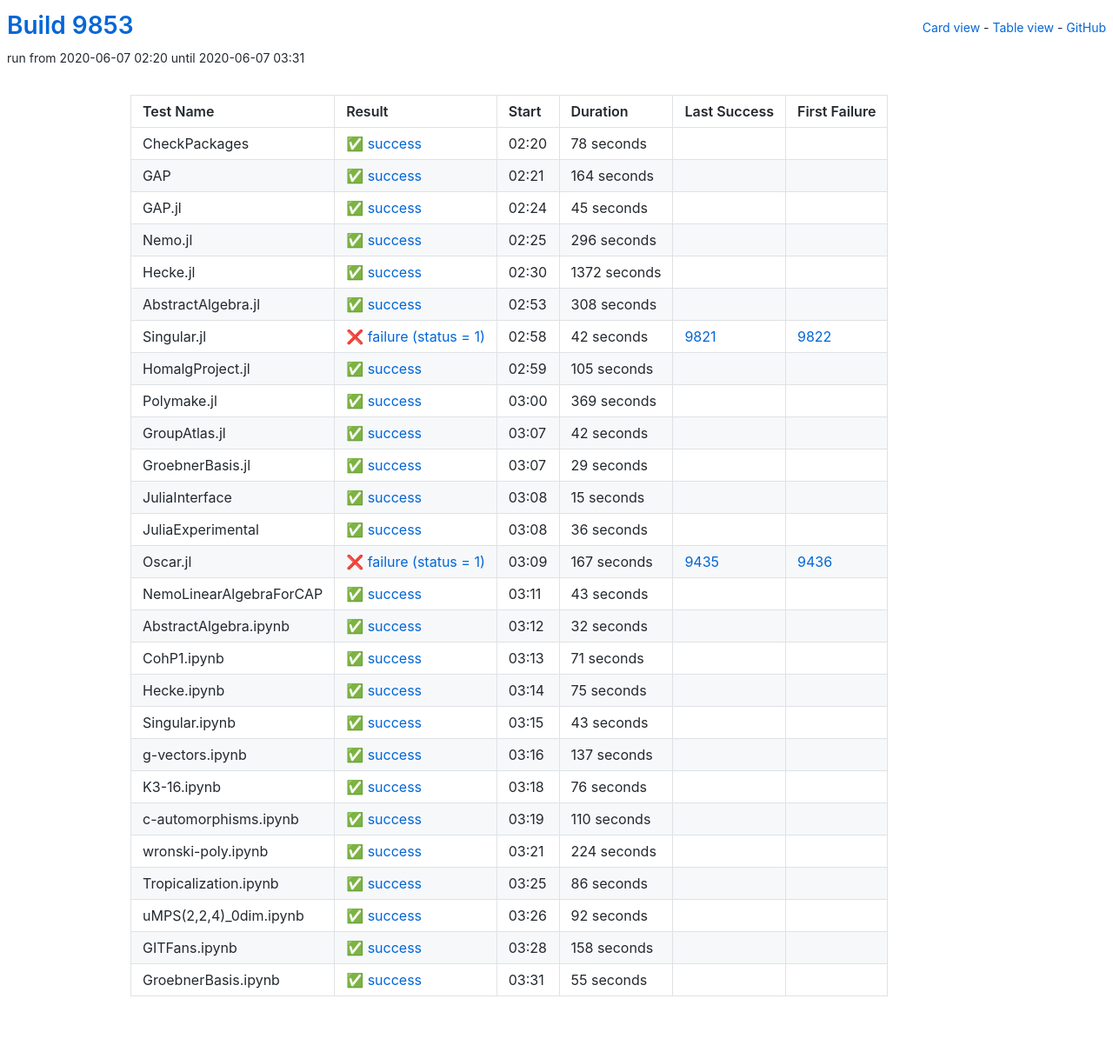
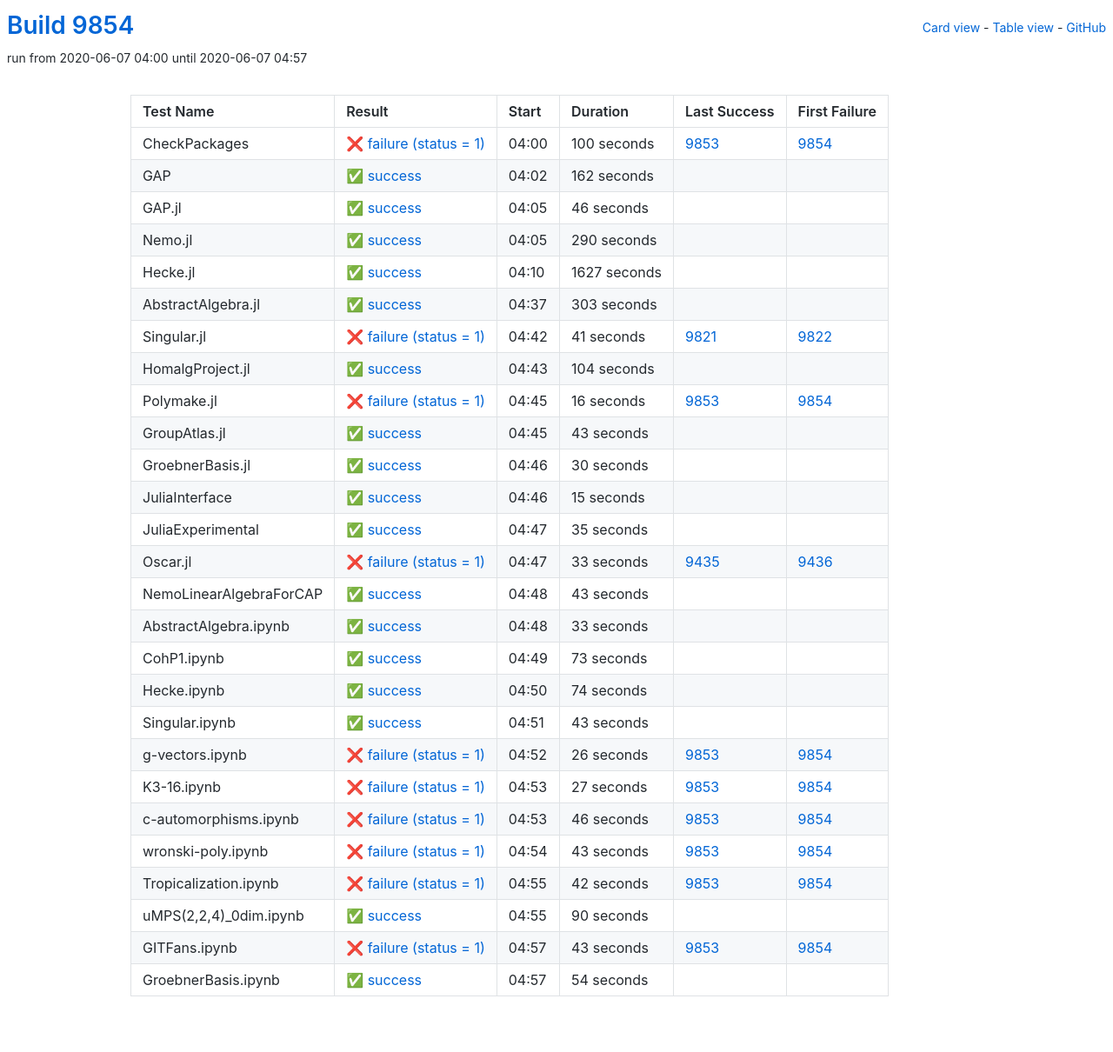
Before and after one commit to oscar-system/oscar-ci-status, a Jekyll site: the page built from table.html, in a window 1280 px wide. Shown: the whole page at 87% size. Built offline with Jekyll 4.4.1, drawn with Linux system fonts in a browser that asks for light colours.

Commit message:
Build 9854

```diff
--- a/_data/ci.yml
+++ b/_data/ci.yml
@@ -1,137 +1,137 @@
-build: 9853
-build_url: https://oscarci.mathematik.uni-kl.de/job/oscar/9853/
+build: 9854
+build_url: https://oscarci.mathematik.uni-kl.de/job/oscar/9854/
 job: oscar
 tests:
-- duration: 78
-  exitcode: 0
-  first_failure: false
-  first_failure_url: null
+- duration: 100
+  exitcode: 1
+  first_failure: 9854
+  first_failure_url: https://oscarci.mathematik.uni-kl.de/job/oscar/9854/
   id: checkpackages
-  last_success: false
-  last_success_url: null
-  log: https://oscarci.mathematik.uni-kl.de/job/oscar/9853/artifact/logs/build-9853/CheckPackages.log
+  last_success: 9853
+  last_success_url: https://oscarci.mathematik.uni-kl.de/job/oscar/9853/
+  log: https://oscarci.mathematik.uni-kl.de/job/oscar/9854/artifact/logs/build-9854/CheckPackages.log
   name: CheckPackages
-  start: 2020-06-07 02:20
-  status: success
-  success: true
-- duration: 164
+  start: 2020-06-07 04:00
+  status: failure
+  success: false
+- duration: 162
   exitcode: 0
   first_failure: false
   first_failure_url: null
   id: gap
   last_success: false
   last_success_url: null
-  log: https://oscarci.mathematik.uni-kl.de/job/oscar/9853/artifact/logs/build-9853/GAP.log
+  log: https://oscarci.mathematik.uni-kl.de/job/oscar/9854/artifact/logs/build-9854/GAP.log
   name: GAP
-  start: 2020-06-07 02:21
+  start: 2020-06-07 04:02
   status: success
   success: true
-- duration: 45
+- duration: 46
   exitcode: 0
   first_failure: false
   first_failure_url: null
   id: gap-jl
   last_success: false
   last_success_url: null
-  log: https://oscarci.mathematik.uni-kl.de/job/oscar/9853/artifact/logs/build-9853/GAP.jl.log
+  log: https://oscarci.mathematik.uni-kl.de/job/oscar/9854/artifact/logs/build-9854/GAP.jl.log
   name: GAP.jl
-  start: 2020-06-07 02:24
+  start: 2020-06-07 04:05
   status: success
   success: true
-- duration: 296
+- duration: 290
   exitcode: 0
   first_failure: false
   first_failure_url: null
   id: nemo-jl
   last_success: false
   last_success_url: null
-  log: https://oscarci.mathematik.uni-kl.de/job/oscar/9853/artifact/logs/build-9853/Nemo.jl.log
+  log: https://oscarci.mathematik.uni-kl.de/job/oscar/9854/artifact/logs/build-9854/Nemo.jl.log
   name: Nemo.jl
-  start: 2020-06-07 02:25
+  start: 2020-06-07 04:05
   status: success
   success: true
-- duration: 1372
+- duration: 1627
   exitcode: 0
   first_failure: false
   first_failure_url: null
   id: hecke-jl
   last_success: false
   last_success_url: null
-  log: https://oscarci.mathematik.uni-kl.de/job/oscar/9853/artifact/logs/build-9853/Hecke.jl.log
+  log: https://oscarci.mathematik.uni-kl.de/job/oscar/9854/artifact/logs/build-9854/Hecke.jl.log
   name: Hecke.jl
-  start: 2020-06-07 02:30
+  start: 2020-06-07 04:10
   status: success
   success: true
-- duration: 308
+- duration: 303
   exitcode: 0
   first_failure: false
   first_failure_url: null
   id: abstractalgebra-jl
   last_success: false
   last_success_url: null
-  log: https://oscarci.mathematik.uni-kl.de/job/oscar/9853/artifact/logs/build-9853/AbstractAlgebra.jl.log
+  log: https://oscarci.mathematik.uni-kl.de/job/oscar/9854/artifact/logs/build-9854/AbstractAlgebra.jl.log
   name: AbstractAlgebra.jl
-  start: 2020-06-07 02:53
+  start: 2020-06-07 04:37
   status: success
   success: true
-- duration: 42
+- duration: 41
   exitcode: 1
   first_failure: 9822
   first_failure_url: https://oscarci.mathematik.uni-kl.de/job/oscar/9822/
   id: singular-jl
   last_success: 9821
   last_success_url: https://oscarci.mathematik.uni-kl.de/job/oscar/9821/
-  log: https://oscarci.mathematik.uni-kl.de/job/oscar/9853/artifact/logs/build-9853/Singular.jl.log
+  log: https://oscarci.mathematik.uni-kl.de/job/oscar/9854/artifact/logs/build-9854/Singular.jl.log
   name: Singular.jl
-  start: 2020-06-07 02:58
+  start: 2020-06-07 04:42
   status: failure
   success: false
-- duration: 105
+- duration: 104
   exitcode: 0
   first_failure: false
   first_failure_url: null
   id: homalgproject-jl
   last_success: false
   last_success_url: null
-  log: https://oscarci.mathematik.uni-kl.de/job/oscar/9853/artifact/logs/build-9853/HomalgProject.jl.log
+  log: https://oscarci.mathematik.uni-kl.de/job/oscar/9854/artifact/logs/build-9854/HomalgProject.jl.log
   name: HomalgProject.jl
-  start: 2020-06-07 02:59
+  start: 2020-06-07 04:43
   status: success
   success: true
-- duration: 369
-  exitcode: 0
-  first_failure: false
-  first_failure_url: null
+- duration: 16
+  exitcode: 1
+  first_failure: 9854
+  first_failure_url: https://oscarci.mathematik.uni-kl.de/job/oscar/9854/
   id: polymake-jl
-  last_success: false
-  last_success_url: null
-  log: https://oscarci.mathematik.uni-kl.de/job/oscar/9853/artifact/logs/build-9853/Polymake.jl.log
+  last_success: 9853
+  last_success_url: https://oscarci.mathematik.uni-kl.de/job/oscar/9853/
+  log: https://oscarci.mathematik.uni-kl.de/job/oscar/9854/artifact/logs/build-9854/Polymake.jl.log
   name: Polymake.jl
-  start: 2020-06-07 03:00
-  status: success
-  success: true
-- duration: 42
+  start: 2020-06-07 04:45
+  status: failure
+  success: false
+- duration: 43
   exitcode: 0
   first_failure: false
   first_failure_url: null
   id: groupatlas-jl
   last_success: false
   last_success_url: null
-  log: https://oscarci.mathematik.uni-kl.de/job/oscar/9853/artifact/logs/build-9853/GroupAtlas.jl.log
+  log: https://oscarci.mathematik.uni-kl.de/job/oscar/9854/artifact/logs/build-9854/GroupAtlas.jl.log
   name: GroupAtlas.jl
-  start: 2020-06-07 03:07
+  start: 2020-06-07 04:45
   status: success
   success: true
-- duration: 29
+- duration: 30
   exitcode: 0
   first_failure: false
   first_failure_url: null
   id: groebnerbasis-jl
   last_success: false
   last_success_url: null
-  log: https://oscarci.mathematik.uni-kl.de/job/oscar/9853/artifact/logs/build-9853/GroebnerBasis.jl.log
+  log: https://oscarci.mathematik.uni-kl.de/job/oscar/9854/artifact/logs/build-9854/GroebnerBasis.jl.log
   name: GroebnerBasis.jl
-  start: 2020-06-07 03:07
+  start: 2020-06-07 04:46
   status: success
   success: true
 - duration: 15
@@ -141,33 +141,33 @@
   id: juliainterface
   last_success: false
   last_success_url: null
-  log: https://oscarci.mathematik.uni-kl.de/job/oscar/9853/artifact/logs/build-9853/JuliaInterface.log
+  log: https://oscarci.mathematik.uni-kl.de/job/oscar/9854/artifact/logs/build-9854/JuliaInterface.log
   name: JuliaInterface
-  start: 2020-06-07 03:08
+  start: 2020-06-07 04:46
   status: success
   success: true
-- duration: 36
+- duration: 35
   exitcode: 0
   first_failure: false
   first_failure_url: null
   id: juliaexperimental
   last_success: false
   last_success_url: null
-  log: https://oscarci.mathematik.uni-kl.de/job/oscar/9853/artifact/logs/build-9853/JuliaExperimental.log
+  log: https://oscarci.mathematik.uni-kl.de/job/oscar/9854/artifact/logs/build-9854/JuliaExperimental.log
   name: JuliaExperimental
-  start: 2020-06-07 03:08
+  start: 2020-06-07 04:47
   status: success
   success: true
-- duration: 167
+- duration: 33
   exitcode: 1
   first_failure: 9436
   first_failure_url: https://oscarci.mathematik.uni-kl.de/job/oscar/9436/
   id: oscar-jl
   last_success: 9435
   last_success_url: https://oscarci.mathematik.uni-kl.de/job/oscar/9435/
-  log: https://oscarci.mathematik.uni-kl.de/job/oscar/9853/artifact/logs/build-9853/Oscar.jl.log
+  log: https://oscarci.mathematik.uni-kl.de/job/oscar/9854/artifact/logs/build-9854/Oscar.jl.log
   name: Oscar.jl
-  start: 2020-06-07 03:09
+  start: 2020-06-07 04:47
   status: failure
   success: false
 - duration: 43
@@ -177,45 +177,45 @@
   id: nemolinearalgebraforcap
   last_success: false
   last_success_url: null
-  log: https://oscarci.mathematik.uni-kl.de/job/oscar/9853/artifact/logs/build-9853/NemoLinearAlgebraForCAP.log
+  log: https://oscarci.mathematik.uni-kl.de/job/oscar/9854/artifact/logs/build-9854/NemoLinearAlgebraForCAP.log
   name: NemoLinearAlgebraForCAP
-  start: 2020-06-07 03:11
+  start: 2020-06-07 04:48
   status: success
   success: true
-- duration: 32
+- duration: 33
   exitcode: 0
   first_failure: false
   first_failure_url: null
   id: abstractalgebra-ipynb
   last_success: false
   last_success_url: null
-  log: https://oscarci.mathematik.uni-kl.de/job/oscar/9853/artifact/logs/build-9853/AbstractAlgebra.ipynb.log
+  log: https://oscarci.mathematik.uni-kl.de/job/oscar/9854/artifact/logs/build-9854/AbstractAlgebra.ipynb.log
   name: AbstractAlgebra.ipynb
-  start: 2020-06-07 03:12
+  start: 2020-06-07 04:48
   status: success
   success: true
-- duration: 71
+- duration: 73
   exitcode: 0
   first_failure: false
   first_failure_url: null
   id: cohp1-ipynb
   last_success: false
   last_success_url: null
-  log: https://oscarci.mathematik.uni-kl.de/job/oscar/9853/artifact/logs/build-9853/CohP1.ipynb.log
+  log: https://oscarci.mathematik.uni-kl.de/job/oscar/9854/artifact/logs/build-9854/CohP1.ipynb.log
   name: CohP1.ipynb
-  start: 2020-06-07 03:13
+  start: 2020-06-07 04:49
   status: success
   success: true
-- duration: 75
+- duration: 74
   exitcode: 0
   first_failure: false
   first_failure_url: null
   id: hecke-ipynb
   last_success: false
   last_success_url: null
-  log: https://oscarci.mathematik.uni-kl.de/job/oscar/9853/artifact/logs/build-9853/Hecke.ipynb.log
+  log: https://oscarci.mathematik.uni-kl.de/job/oscar/9854/artifact/logs/build-9854/Hecke.ipynb.log
   name: Hecke.ipynb
-  start: 2020-06-07 03:14
+  start: 2020-06-07 04:50
   status: success
   success: true
 - duration: 43
@@ -225,104 +225,104 @@
   id: singular-ipynb
   last_success: false
   last_success_url: null
-  log: https://oscarci.mathematik.uni-kl.de/job/oscar/9853/artifact/logs/build-9853/Singular.ipynb.log
+  log: https://oscarci.mathematik.uni-kl.de/job/oscar/9854/artifact/logs/build-9854/Singular.ipynb.log
   name: Singular.ipynb
-  start: 2020-06-07 03:15
+  start: 2020-06-07 04:51
   status: success
   success: true
-- duration: 137
-  exitcode: 0
-  first_failure: false
-  first_failure_url: null
+- duration: 26
+  exitcode: 1
+  first_failure: 9854
+  first_failure_url: https://oscarci.mathematik.uni-kl.de/job/oscar/9854/
   id: g-vectors-ipynb
-  last_success: false
-  last_success_url: null
-  log: https://oscarci.mathematik.uni-kl.de/job/oscar/9853/artifact/logs/build-9853/g-vectors.ipynb.log
+  last_success: 9853
+  last_success_url: https://oscarci.mathematik.uni-kl.de/job/oscar/9853/
+  log: https://oscarci.mathematik.uni-kl.de/job/oscar/9854/artifact/logs/build-9854/g-vectors.ipynb.log
   name: g-vectors.ipynb
-  start: 2020-06-07 03:16
-  status: success
-  success: true
-- duration: 76
-  exitcode: 0
-  first_failure: false
-  first_failure_url: null
+  start: 2020-06-07 04:52
+  status: failure
+  success: false
+- duration: 27
+  exitcode: 1
+  first_failure: 9854
+  first_failure_url: https://oscarci.mathematik.uni-kl.de/job/oscar/9854/
   id: k3-16-ipynb
-  last_success: false
-  last_success_url: null
-  log: https://oscarci.mathematik.uni-kl.de/job/oscar/9853/artifact/logs/build-9853/K3-16.ipynb.log
+  last_success: 9853
+  last_success_url: https://oscarci.mathematik.uni-kl.de/job/oscar/9853/
+  log: https://oscarci.mathematik.uni-kl.de/job/oscar/9854/artifact/logs/build-9854/K3-16.ipynb.log
   name: K3-16.ipynb
-  start: 2020-06-07 03:18
-  status: success
-  success: true
-- duration: 110
-  exitcode: 0
-  first_failure: false
-  first_failure_url: null
+  start: 2020-06-07 04:53
+  status: failure
+  success: false
+- duration: 46
+  exitcode: 1
+  first_failure: 9854
+  first_failure_url: https://oscarci.mathematik.uni-kl.de/job/oscar/9854/
   id: c-automorphisms-ipynb
-  last_success: false
-  last_success_url: null
-  log: https://oscarci.mathematik.uni-kl.de/job/oscar/9853/artifact/logs/build-9853/c-automorphisms.ipynb.log
+  last_success: 9853
+  last_success_url: https://oscarci.mathematik.uni-kl.de/job/oscar/9853/
+  log: https://oscarci.mathematik.uni-kl.de/job/oscar/9854/artifact/logs/build-9854/c-automorphisms.ipynb.log
   name: c-automorphisms.ipynb
-  start: 2020-06-07 03:19
-  status: success
-  success: true
-- duration: 224
-  exitcode: 0
-  first_failure: false
-  first_failure_url: null
+  start: 2020-06-07 04:53
+  status: failure
+  success: false
+- duration: 43
+  exitcode: 1
+  first_failure: 9854
+  first_failure_url: https://oscarci.mathematik.uni-kl.de/job/oscar/9854/
   id: wronski-poly-ipynb
-  last_success: false
-  last_success_url: null
-  log: https://oscarci.mathematik.uni-kl.de/job/oscar/9853/artifact/logs/build-9853/wronski-poly.ipynb.log
+  last_success: 9853
+  last_success_url: https://oscarci.mathematik.uni-kl.de/job/oscar/9853/
+  log: https://oscarci.mathematik.uni-kl.de/job/oscar/9854/artifact/logs/build-9854/wronski-poly.ipynb.log
   name: wronski-poly.ipynb
-  start: 2020-06-07 03:21
-  status: success
-  success: true
-- duration: 86
-  exitcode: 0
-  first_failure: false
-  first_failure_url: null
+  start: 2020-06-07 04:54
+  status: failure
+  success: false
+- duration: 42
+  exitcode: 1
+  first_failure: 9854
+  first_failure_url: https://oscarci.mathematik.uni-kl.de/job/oscar/9854/
   id: tropicalization-ipynb
-  last_success: false
-  last_success_url: null
-  log: https://oscarci.mathematik.uni-kl.de/job/oscar/9853/artifact/logs/build-9853/Tropicalization.ipynb.log
+  last_success: 9853
+  last_success_url: https://oscarci.mathematik.uni-kl.de/job/oscar/9853/
+  log: https://oscarci.mathematik.uni-kl.de/job/oscar/9854/artifact/logs/build-9854/Tropicalization.ipynb.log
   name: Tropicalization.ipynb
-  start: 2020-06-07 03:25
-  status: success
-  success: true
-- duration: 92
+  start: 2020-06-07 04:55
+  status: failure
+  success: false
+- duration: 90
   exitcode: 0
   first_failure: false
   first_failure_url: null
   id: umps-2-2-4-0dim-ipynb
   last_success: false
   last_success_url: null
-  log: https://oscarci.mathematik.uni-kl.de/job/oscar/9853/artifact/logs/build-9853/uMPS-2-2-4-_0dim.ipynb.log
+  log: https://oscarci.mathematik.uni-kl.de/job/oscar/9854/artifact/logs/build-9854/uMPS-2-2-4-_0dim.ipynb.log
   name: uMPS(2,2,4)_0dim.ipynb
-  start: 2020-06-07 03:26
+  start: 2020-06-07 04:55
   status: success
   success: true
-- duration: 158
-  exitcode: 0
-  first_failure: false
-  first_failure_url: null
+- duration: 43
+  exitcode: 1
+  first_failure: 9854
+  first_failure_url: https://oscarci.mathematik.uni-kl.de/job/oscar/9854/
   id: gitfans-ipynb
-  last_success: false
-  last_success_url: null
-  log: https://oscarci.mathematik.uni-kl.de/job/oscar/9853/artifact/logs/build-9853/GITFans.ipynb.log
+  last_success: 9853
+  last_success_url: https://oscarci.mathematik.uni-kl.de/job/oscar/9853/
+  log: https://oscarci.mathematik.uni-kl.de/job/oscar/9854/artifact/logs/build-9854/GITFans.ipynb.log
   name: GITFans.ipynb
-  start: 2020-06-07 03:28
-  status: success
-  success: true
-- duration: 55
+  start: 2020-06-07 04:57
+  status: failure
+  success: false
+- duration: 54
   exitcode: 0
   first_failure: false
   first_failure_url: null
   id: groebnerbasis-ipynb
   last_success: false
   last_success_url: null
-  log: https://oscarci.mathematik.uni-kl.de/job/oscar/9853/artifact/logs/build-9853/GroebnerBasis.ipynb.log
+  log: https://oscarci.mathematik.uni-kl.de/job/oscar/9854/artifact/logs/build-9854/GroebnerBasis.ipynb.log
   name: GroebnerBasis.ipynb
-  start: 2020-06-07 03:31
+  start: 2020-06-07 04:57
   status: success
   success: true
```
Also changed, not shown: README.md.
